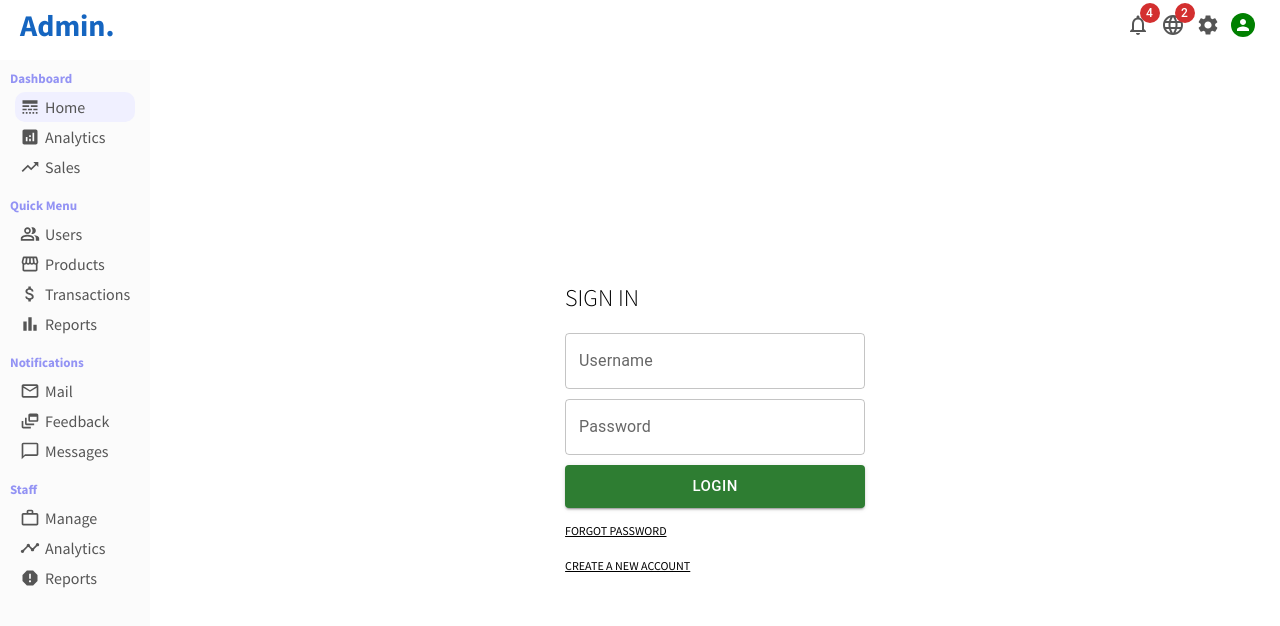
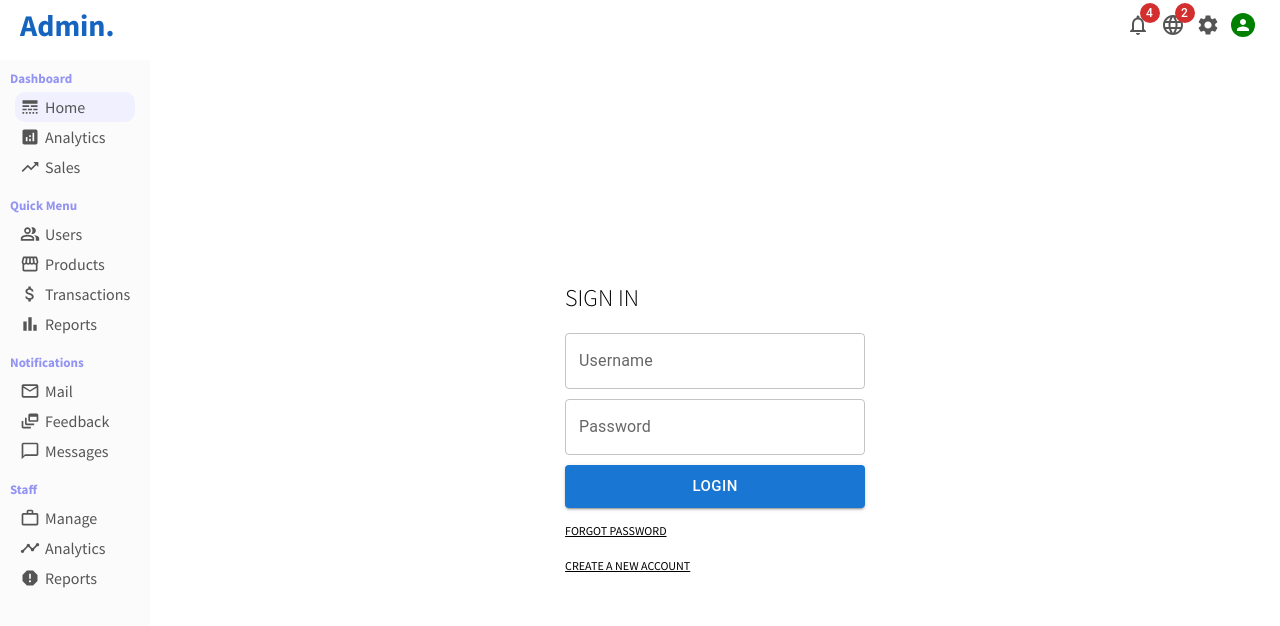
Before and after one commit to FaridAmimri/react-admin-dashboard, a React (Create React App) app: page /login in a window 1280 px wide. Shown: the top 626 px of the page. Built offline with nearby package versions, Linux system fonts and the light colour scheme.

Commit message:
Add Login Page

```diff
--- a/src/pages/Login.jsx
+++ b/src/pages/Login.jsx
@@ -28,7 +28,7 @@ function Login() {
             id='username'
             label='Username'
             value={username}
-            color='success'
+            color='primary'
             onChange={(e) => setUsername(e.target.value)}
           />
           <TextField
@@ -37,14 +37,14 @@ function Login() {
             label='Password'
             value={password}
             type='password'
-            color='success'
+            color='primary'
             onChange={(e) => setPassword(e.target.value)}
           />
           {/* {user.error && <Error>Invalid username or password</Error>} */}
           <Button
             variant='contained'
             size='large'
-            color='success'
+            color='primary'
             onClick={handleClick}
             // disabled={user.isFetching}
           >
```
